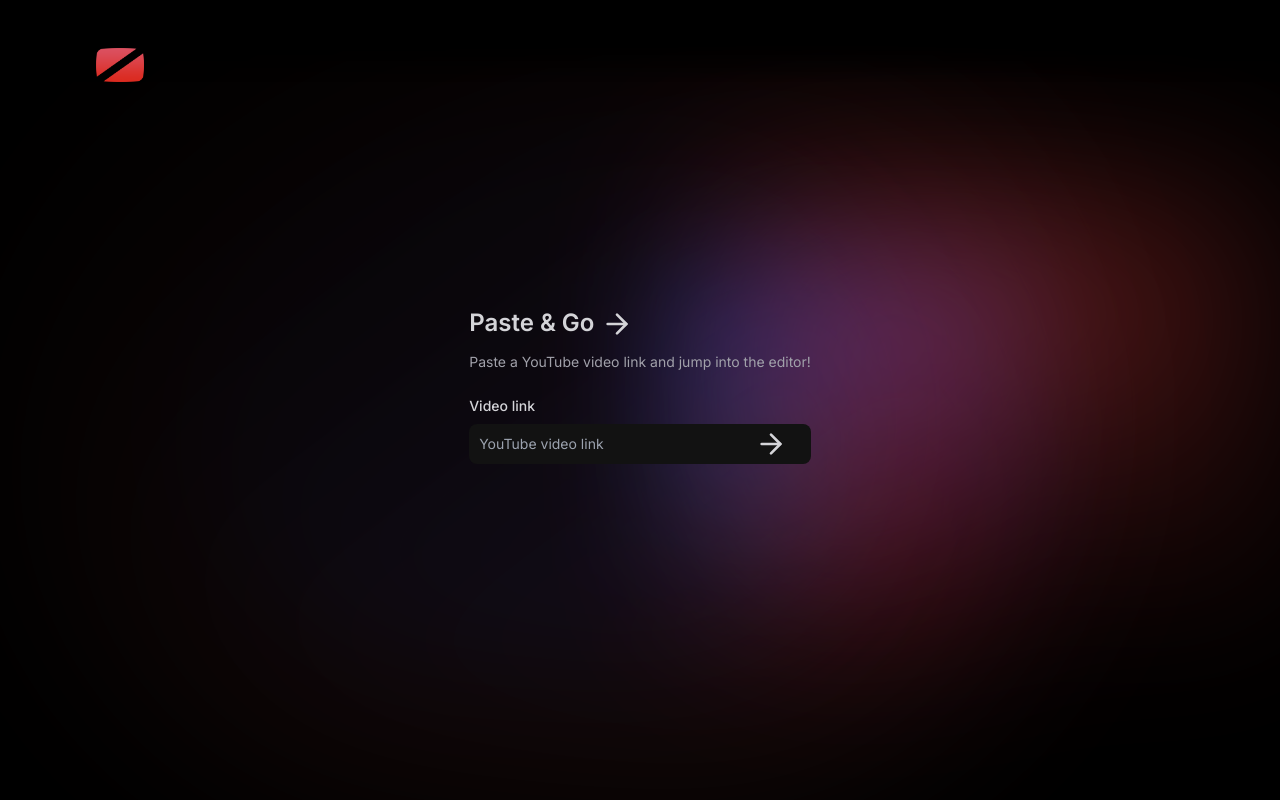
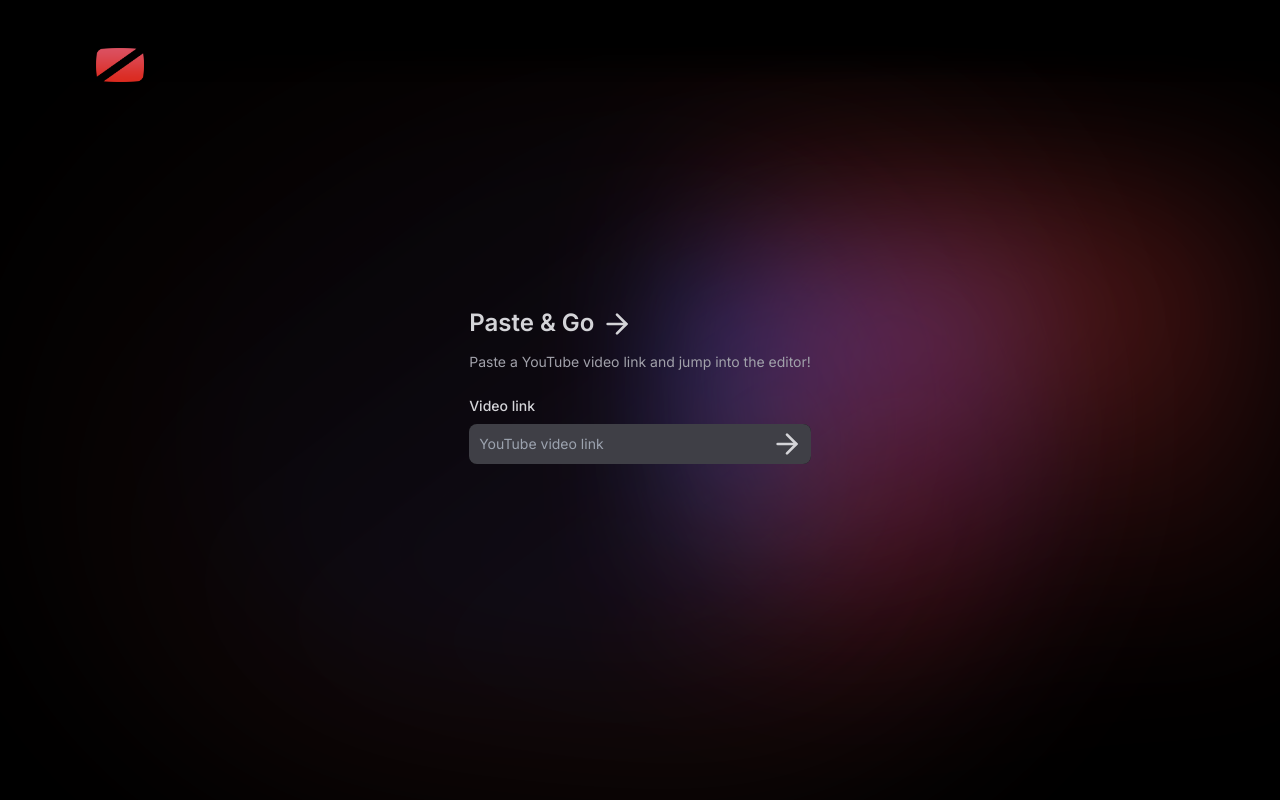
Before and after one commit to mjnoach/video-export, a Next.js app: page / in a window 1280 px wide. Built offline with nearby package versions, Linux system fonts and the light colour scheme.

Commit message:
fix video link input styling

```diff
--- a/src/app/globals.css
+++ b/src/app/globals.css
@@ -124,7 +124,7 @@
   .action {
     @apply cursor-pointer whitespace-nowrap transition-colors;
     @apply bg-secondary-1/50 hover:!bg-secondary-1/70;
-    @apply border-secondary-2 rounded-md border;
+    @apply rounded-md border border-secondary-2;
     @apply disabled:pointer-events-none disabled:opacity-50;
 
     &.brand {
@@ -142,4 +142,7 @@
   .center {
     @apply flex flex-col items-center justify-center;
   }
+  .autofill-bg {
+    @apply shadow-[inset_0_0_0px_1000px_rgb(var(--secondary-2))];
+  }
 }
--- a/src/app/page.tsx
+++ b/src/app/page.tsx
@@ -1,14 +1,12 @@
 import { VideoLinkForm } from '@/components/video-link-form'
 
 // TODO
-// Fix: Arrow Icon gets invisible when a long link is pasted into video link form
-
 // Feature: Multiple slider ranges for exporting a video combined of multiple clips
 // Feature: Add a cropping frame that will only capture the selected area for a given slider range
 
+// Improve: Unset video buffering screen after player seek or clip export
 // Improve: Video processing progress state. Use backend polling to display export process progress.
 // Improve: Press and hold a slider control button to quickly seek start/end sliders
-// Improve: After export unset video buffering screen
 
 export default function Home() {
   return (
--- a/src/components/video-link-form.tsx
+++ b/src/components/video-link-form.tsx
@@ -36,7 +36,7 @@ export function VideoLinkForm() {
           <h2 className={`mb-3 text-2xl font-semibold`}>
             Paste & Go <ArrowIcon className="group-hover/form:translate-x-1" />
           </h2>
-          <p className={`text-primary-2 m-0 max-w-md text-sm`}>
+          <p className={`m-0 max-w-md text-sm text-primary-2`}>
             Paste a YouTube video link and jump into the editor!
           </p>
         </div>
@@ -63,13 +63,13 @@ export function VideoLinkForm() {
                   type="url"
                   id="videoUrl"
                   className={cn(
-                    '/border block w-full rounded-lg p-2.5 text-sm',
+                    'autofill-bg w-full rounded-lg p-2.5 text-sm',
                     errors.videoUrl && 'border-red-500'
                   )}
                   placeholder="YouTube video link"
                 />
                 <button className="flex" type="submit">
-                  <ArrowIcon className="absolute right-6 cursor-pointer select-none self-center group-hover/input:translate-x-1" />
+                  <ArrowIcon className="absolute right-2 cursor-pointer select-none self-center bg-secondary-2 group-hover/input:translate-x-1" />
                 </button>
               </div>
               {errors.videoUrl && (
@@ -94,7 +94,7 @@ const ArrowIcon = ({ className }: React.SVGProps<SVGSVGElement>) => (
     strokeLinecap="round"
     strokeLinejoin="round"
     className={cn(
-      'stroke-primary-1 inline-block h-8 w-8 transition-transform motion-reduce:transform-none',
+      'inline-block h-8 w-8 stroke-primary-1 transition-transform motion-reduce:transform-none',
       className
     )}
   >
```
